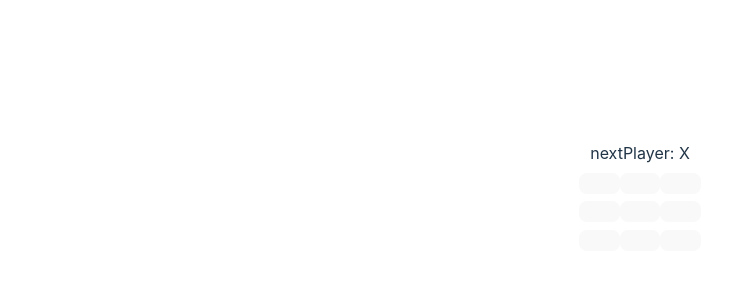
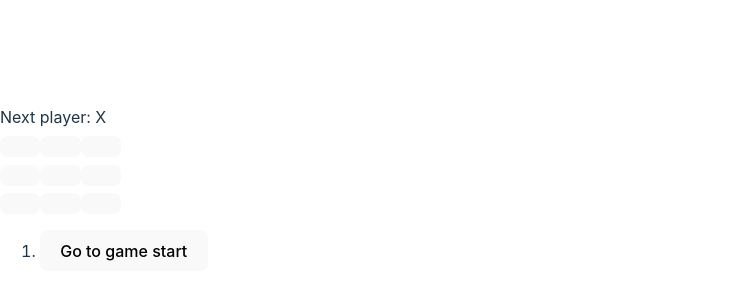
Before and after one commit to changDDAO/study-front, a React (Vite) app: page / in a window 1280 px wide. Shown: the part 204-504 px from the top of the page, without its empty margins (0-751 px from the left). Built offline with nearby package versions, Linux system fonts and the light colour scheme.

Commit message:
feat: React를 이용한 TicTaeToe 게임 만들기 완성

```diff
--- a/src/App.jsx
+++ b/src/App.jsx
@@ -1,13 +1,115 @@
-import './App.css'
-import Board from "./tictaetoe/Board.jsx";
+import { useState } from 'react';
 
-function App() {
+function Square({ value, onSquareClick }) {
+  return (
+      <button className="square" onClick={onSquareClick}>
+        {value}
+      </button>
+  );
+}
+
+function Board({ xIsNext, squares, onPlay }) {
+  function handleClick(i) {
+    if (calculateWinner(squares) || squares[i]) {
+      return;
+    }
+    const nextSquares = squares.slice();
+    if (xIsNext) {
+      nextSquares[i] = 'X';
+    } else {
+      nextSquares[i] = 'O';
+    }
+    onPlay(nextSquares);
+  }
+
+  const winner = calculateWinner(squares);
+  let status;
+  if (winner) {
+    status = 'Winner: ' + winner;
+  } else {
+    status = 'Next player: ' + (xIsNext ? 'X' : 'O');
+  }
 
   return (
-    <>
-    <Board/>
-  </>
-  )
+      <>
+        <div className="status">{status}</div>
+        <div className="board-row">
+          <Square value={squares[0]} onSquareClick={() => handleClick(0)} />
+          <Square value={squares[1]} onSquareClick={() => handleClick(1)} />
+          <Square value={squares[2]} onSquareClick={() => handleClick(2)} />
+        </div>
+        <div className="board-row">
+          <Square value={squares[3]} onSquareClick={() => handleClick(3)} />
+          <Square value={squares[4]} onSquareClick={() => handleClick(4)} />
+          <Square value={squares[5]} onSquareClick={() => handleClick(5)} />
+        </div>
+        <div className="board-row">
+          <Square value={squares[6]} onSquareClick={() => handleClick(6)} />
+          <Square value={squares[7]} onSquareClick={() => handleClick(7)} />
+          <Square value={squares[8]} onSquareClick={() => handleClick(8)} />
+        </div>
+      </>
+  );
 }
 
-export default App
+export default function Game() {
+  const [history, setHistory] = useState([Array(9).fill(null)]);
+  const [currentMove, setCurrentMove] = useState(0);
+  const xIsNext = currentMove % 2 === 0;
+  const currentSquares = history[currentMove];
+
+  function handlePlay(nextSquares) {
+    const nextHistory = [...history.slice(0, currentMove + 1), nextSquares];
+    setHistory(nextHistory);
+    setCurrentMove(nextHistory.length - 1);
+  }
+
+  function jumpTo(nextMove) {
+    setCurrentMove(nextMove);
+  }
+
+  const moves = history.map((squares, move) => {
+    let description;
+    if (move > 0) {
+      description = 'Go to move #' + move;
+    } else {
+      description = 'Go to game start';
+    }
+    return (
+        <li key={move}>
+          <button onClick={() => jumpTo(move)}>{description}</button>
+        </li>
+    );
+  });
+
+  return (
+      <div className="game">
+        <div className="game-board">
+          <Board xIsNext={xIsNext} squares={currentSquares} onPlay={handlePlay} />
+        </div>
+        <div className="game-info">
+          <ol>{moves}</ol>
+        </div>
+      </div>
+  );
+}
+
+function calculateWinner(squares) {
+  const lines = [
+    [0, 1, 2],
+    [3, 4, 5],
+    [6, 7, 8],
+    [0, 3, 6],
+    [1, 4, 7],
+    [2, 5, 8],
+    [0, 4, 8],
+    [2, 4, 6],
+  ];
+  for (let i = 0; i < lines.length; i++) {
+    const [a, b, c] = lines[i];
+    if (squares[a] && squares[a] === squares[b] && squares[a] === squares[c]) {
+      return squares[a];
+    }
+  }
+  return null;
+}
--- a/src/tictaetoe/Board.jsx
+++ b/src/tictaetoe/Board.jsx
@@ -1,9 +1,7 @@
 import React, {useState} from 'react';
 import Square from "./Square.jsx";
 
-function Board(props) {
-    const [squares, setSquares] = useState(Array(9).fill(null));
-    const [xIsNext, setXIsNext] = useState(true);
+function Board({xIsNext, squares, onPlay}) {
     let status;
     const winner = calculateWinner(squares);
     if (winner) {
@@ -21,8 +19,7 @@
         }else{
             nextSquares[i]="O";
         }
-        setSquares(nextSquares);
-        setXIsNext(prev=> !prev);
+        onPlay(nextSquares);
     }
     function calculateWinner(squares){
         const lines =[
```
